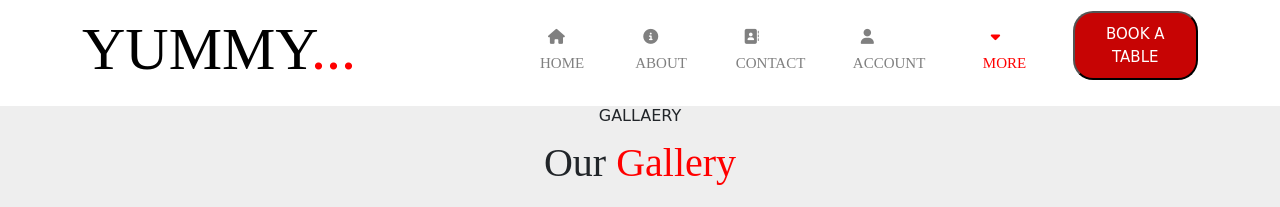
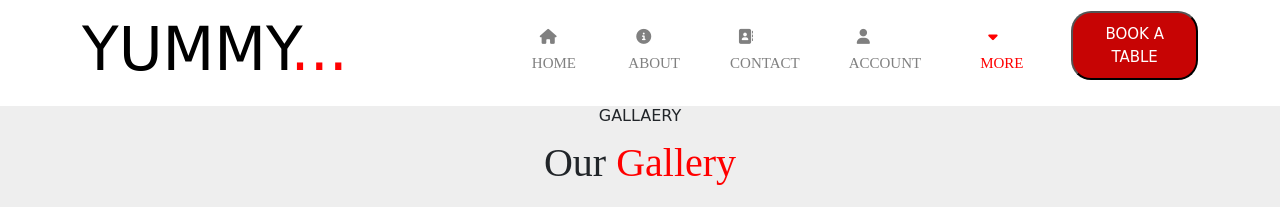
Before and after one commit to Hariharan-G2/yummy, a plain HTML site: page 1.html in a window 1280 px wide. Shown: the top 207 px of the page. Drawn offline with nearby package versions, Linux system fonts and the light colour scheme.

Commit message:
Update header.css

```diff
--- a/header.css
+++ b/header.css
@@ -59,7 +59,7 @@ color:black;
 }
 h1{
 	color:black;
-	font-family:Chiller;
+	font-family:cursive;;
 	font-size:60px;
 }
 .navbar-nav li a{
```
